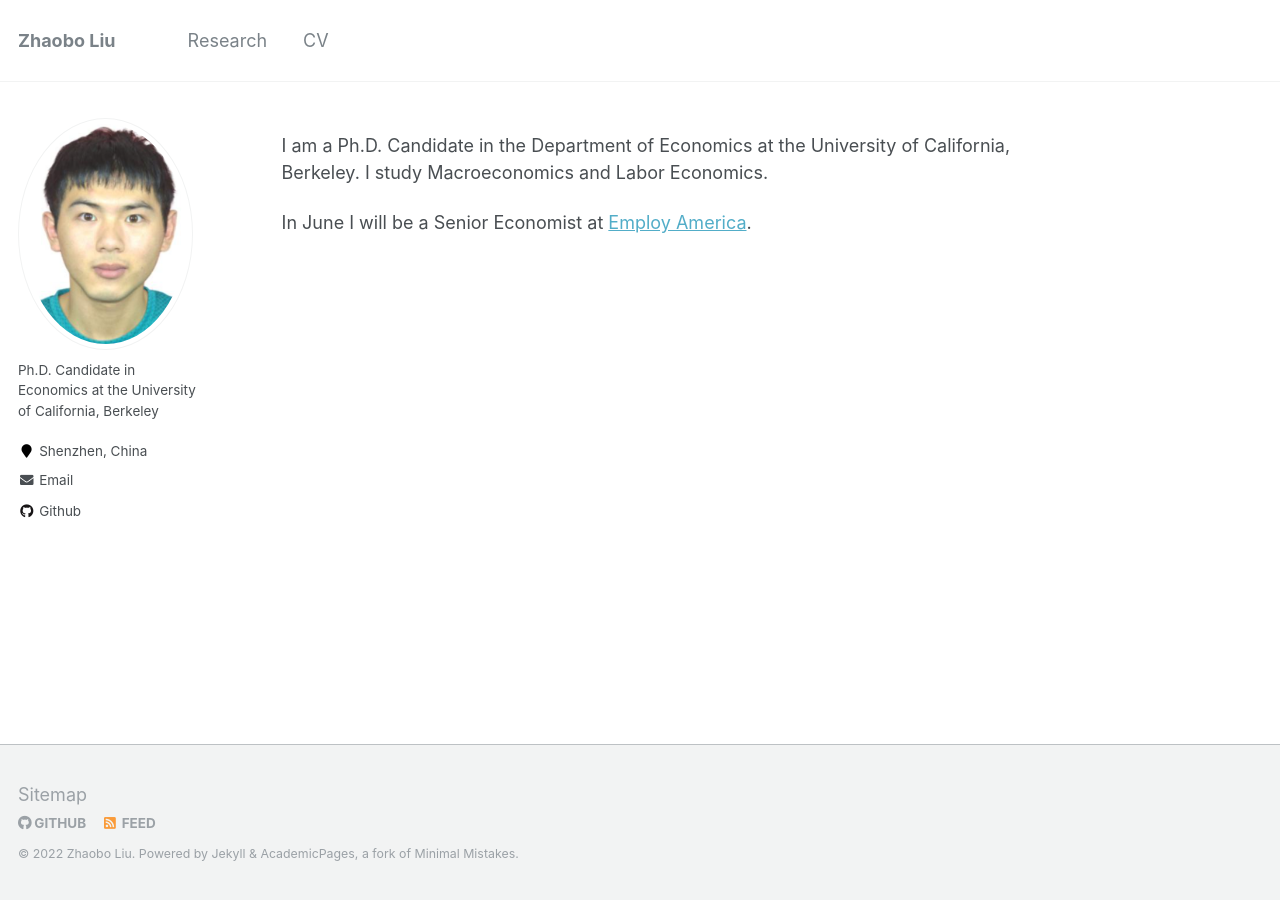
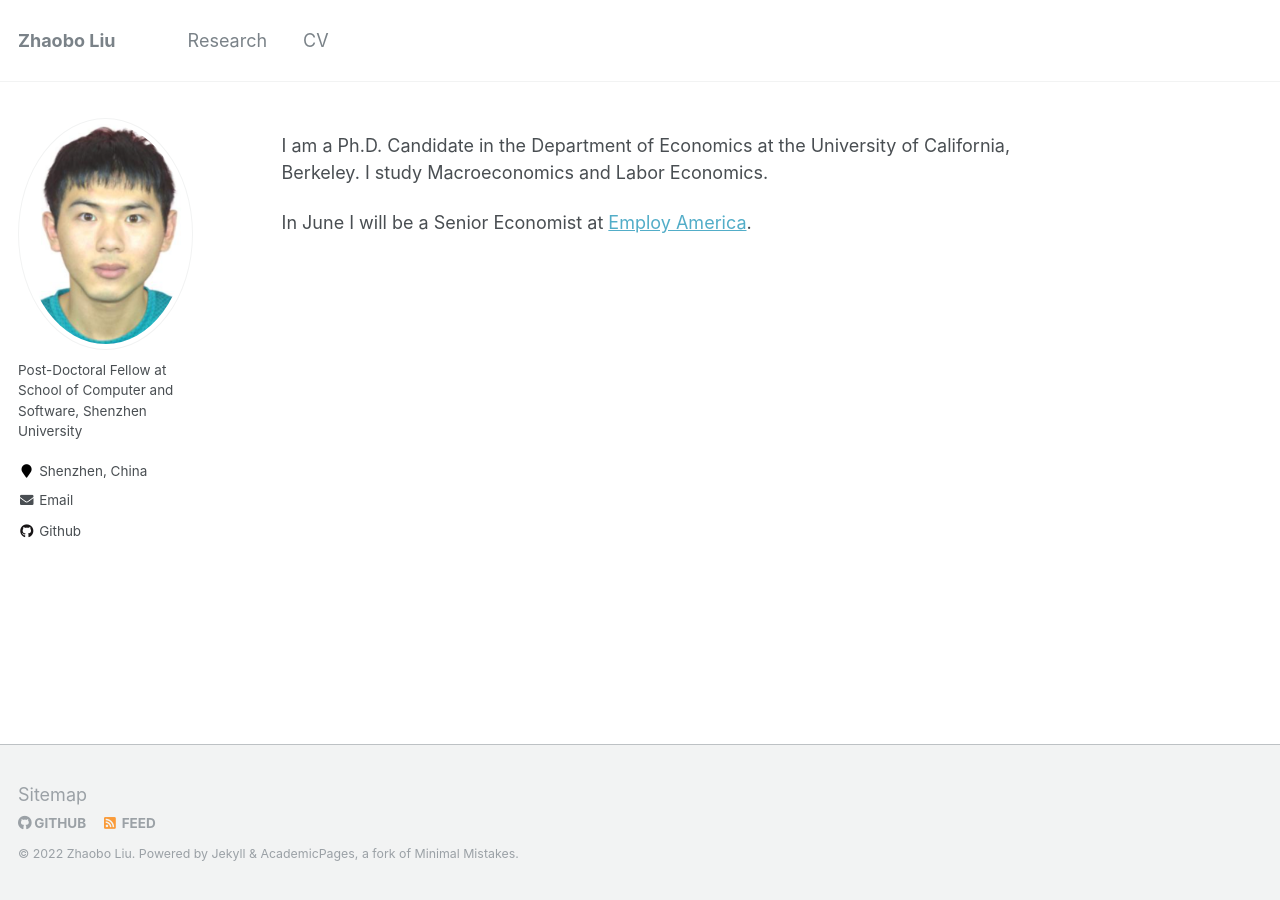
Before and after one commit to ZBLSIGMA/ZBLSIGMA.github.io, a Jekyll site: the page built from _pages/about.md, in a window 1280 px wide. Built offline with Jekyll 4.4.1, drawn with Linux system fonts in a browser that asks for light colours.

Commit message:
Update _config.yml

```diff
--- a/_config.yml
+++ b/_config.yml
@@ -81,7 +81,7 @@ analytics:
 # Site Author
 author:
   avatar           : "微信图片_20220331005655.png"
-  bio              : "Ph.D. Candidate in Economics at the University of California, Berkeley"
+  bio              : "Post-Doctoral Fellow at School of Computer and Software, Shenzhen University"
   location         : "Shenzhen, China"
   employer         :
   pubmed           :
```
